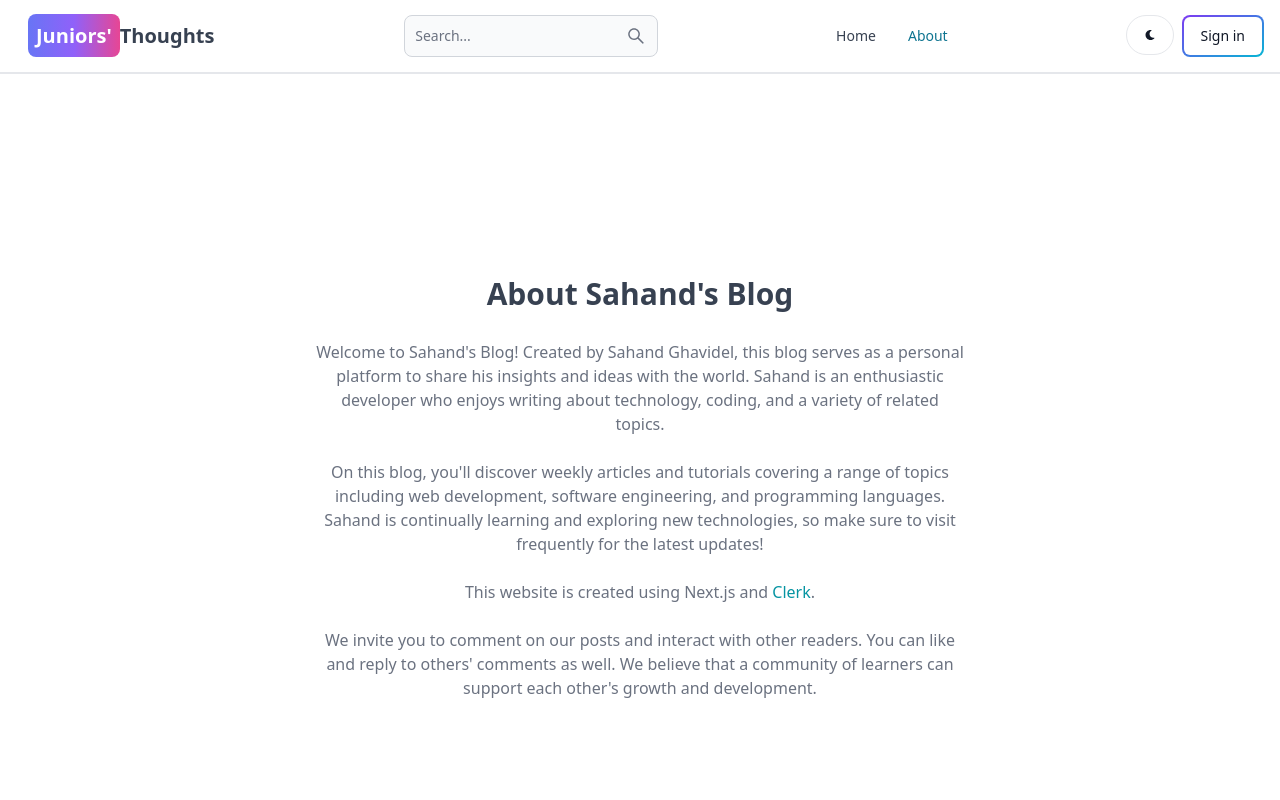
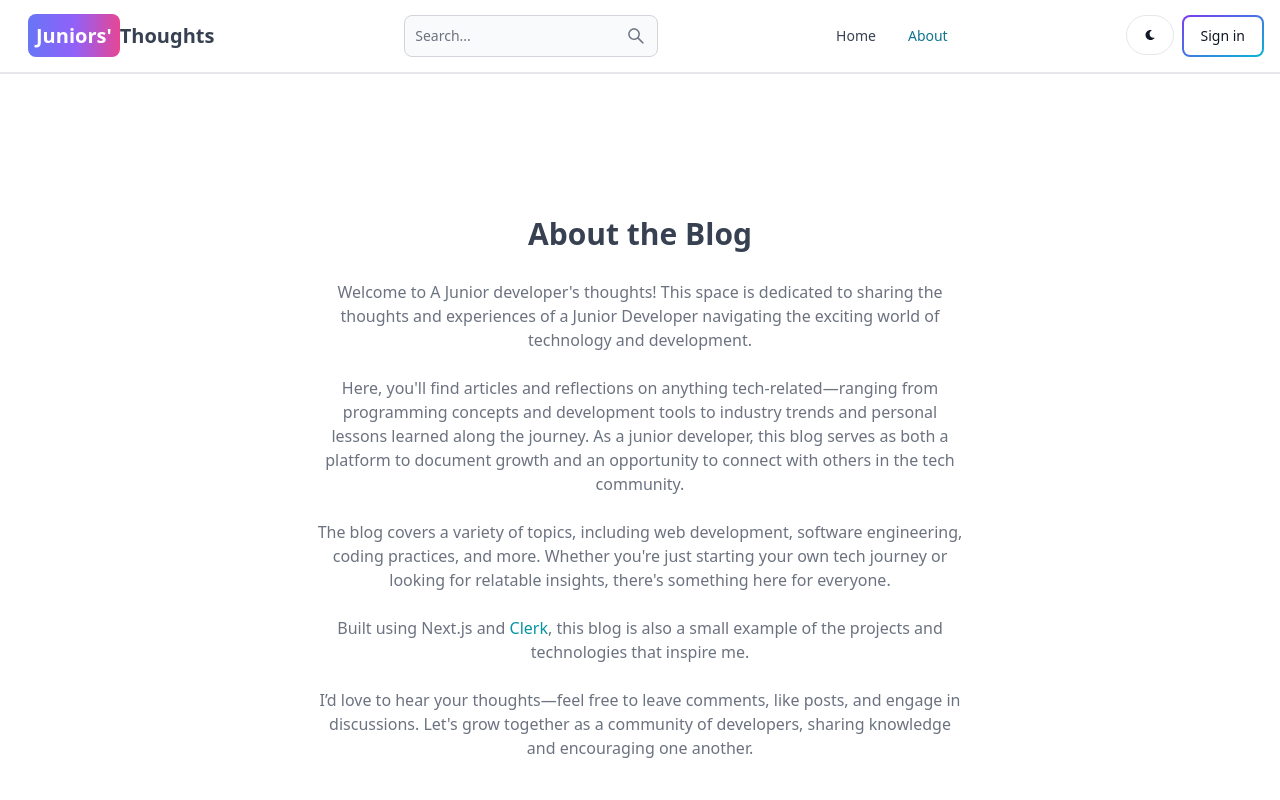
Before and after one commit to Mduduzi-Ndlovu1/nextblogfinal, a Next.js app: page /about in a window 1280 px wide. Shown: the top 800 px of the page. Built offline with nearby package versions, Linux system fonts and the light colour scheme; no server answers.

Commit message:
Fix: Added The about content

```diff
--- a/src/app/about/page.jsx
+++ b/src/app/about/page.jsx
@@ -1,44 +1,38 @@
 export default function About() {
   return (
-      <div className='min-h-screen flex items-center justify-center'>
-        <div className='max-w-2xl mx-auto p-3 text-center'>
+    <div className="min-h-screen flex items-center justify-center">
+      <div className="max-w-2xl mx-auto p-3 text-center">
         <div>
-            <h1 className='text-3xl font font-semibold text-center my-7'>
-              About Sahand&apos;s Blog
+          <h1 className="text-3xl font font-semibold text-center my-7">
+            About the Blog
           </h1>
-            <div className='text-md text-gray-500 flex flex-col gap-6'>
+          <div className="text-md text-gray-500 flex flex-col gap-6">
             <p>
-                Welcome to Sahand&apos;s Blog! Created by Sahand Ghavidel, this blog
-                serves as a personal platform to share his insights and ideas with
-                the world. Sahand is an enthusiastic developer who enjoys writing
-                about technology, coding, and a variety of related topics.
+              Welcome to A Junior developer's thoughts! This space is dedicated to sharing the thoughts and experiences of a Junior Developer navigating the exciting world of technology and development.
             </p>
 
             <p>
-                On this blog, you&apos;ll discover weekly articles and tutorials
-                covering a range of topics including web development, software
-                engineering, and programming languages. Sahand is continually
-                learning and exploring new technologies, so make sure to visit
-                frequently for the latest updates!
+              Here, you'll find articles and reflections on anything tech-related—ranging from programming concepts and development tools to industry trends and personal lessons learned along the journey. As a junior developer, this blog serves as both a platform to document growth and an opportunity to connect with others in the tech community.
             </p>
 
             <p>
-                This website is created using Next.js and{' '}
+              The blog covers a variety of topics, including web development, software engineering, coding practices, and more. Whether you're just starting your own tech journey or looking for relatable insights, there's something here for everyone.
+            </p>
+
+            <p>
+              Built using Next.js and{" "}
               <a
-                  href='https://go.clerk.com/fgJHKlt'
-                  target='_blank'
-                  className='text-teal-500 hover:underline'
+                href="https://go.clerk.com/fgJHKlt"
+                target="_blank"
+                className="text-teal-500 hover:underline"
               >
                 Clerk
               </a>
-                .
+              , this blog is also a small example of the projects and technologies that inspire me.
             </p>
 
             <p>
-                We invite you to comment on our posts and interact with other
-                readers. You can like and reply to others&apos; comments as well. We
-                believe that a community of learners can support each other&apos;s
-                growth and development.
+              I’d love to hear your thoughts—feel free to leave comments, like posts, and engage in discussions. Let's grow together as a community of developers, sharing knowledge and encouraging one another.
             </p>
           </div>
         </div>
```
Lines whose indentation alone changed are shown as unchanged.
